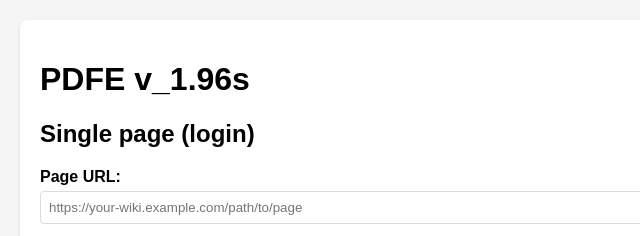
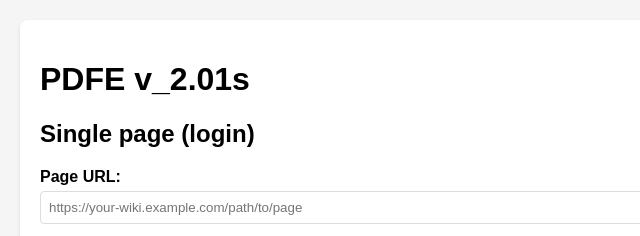
Before and after one commit to antonUspenskiy/wiki.js-PDFE, an Electron app: page index.html in a window 800 px wide. Shown: the top 236 px of the page, 0-640 px from the left. Drawn offline with Linux system fonts and the light colour scheme; no server answers.

Commit message:
Update index.html

```diff
--- a/index.html
+++ b/index.html
@@ -1,7 +1,7 @@
 <!DOCTYPE html>
 <html>
 <head>
-    <title>PDFE v_1.96s</title>
+    <title>PDFE v_2.01s</title>
     <style>
         body {
             font-family: Arial, sans-serif;
@@ -86,7 +86,7 @@
 </head>
 <body>
     <div class="container">
-        <h1>PDFE v_1.96s</h1>
+        <h1>PDFE v_2.01s</h1>
 
         <h2>Single page (login)</h2>
         <form id="configForm">
```
